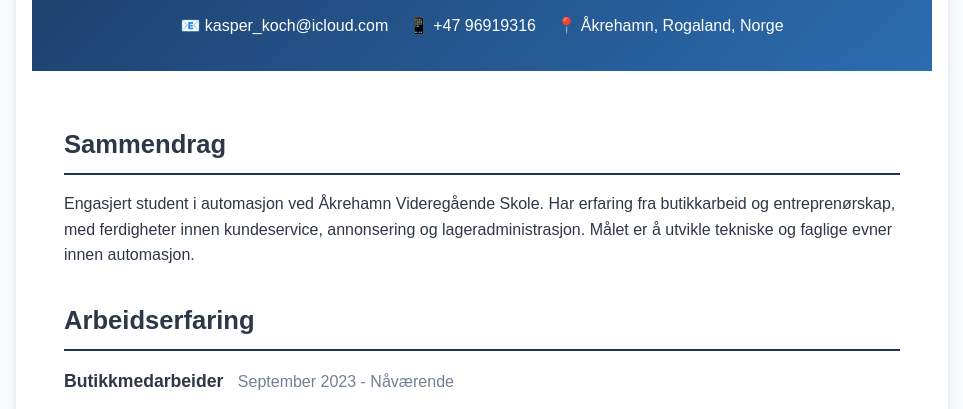
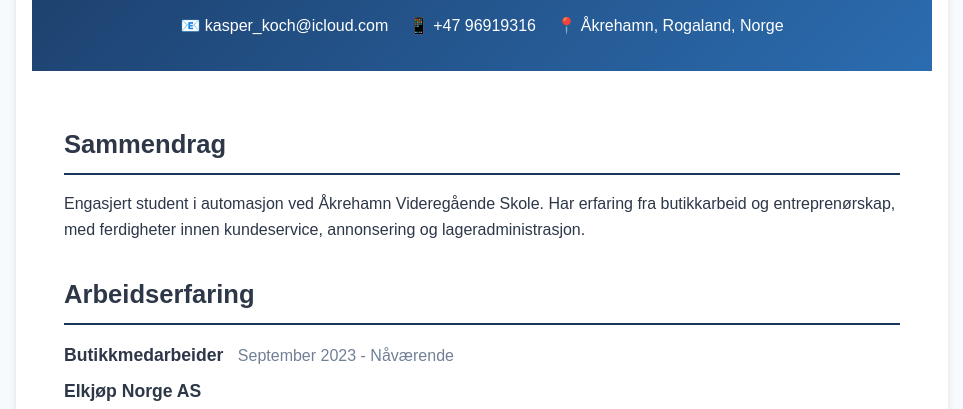
Before and after one commit to halvi07/kaspercv, a plain HTML site: page index.html in a window 1280 px wide. Shown: the part 329-738 px from the top of the page, without its empty margins (158-1121 px from the left). Drawn offline with Linux system fonts and the light colour scheme.

Commit message:
Update index.html

```diff
--- a/index.html
+++ b/index.html
@@ -160,7 +160,7 @@
         <main>
             <section class="section">
                 <h2>Sammendrag</h2>
-                <p>Engasjert student i automasjon ved Åkrehamn Videregående Skole. Har erfaring fra butikkarbeid og entreprenørskap, med ferdigheter innen kundeservice, annonsering og lageradministrasjon. Målet er å utvikle tekniske og faglige evner innen automasjon.</p>
+                <p>Engasjert student i automasjon ved Åkrehamn Videregående Skole. Har erfaring fra butikkarbeid og entreprenørskap, med ferdigheter innen kundeservice, annonsering og lageradministrasjon.</p>
             </section>
 
             <section class="section">
```
